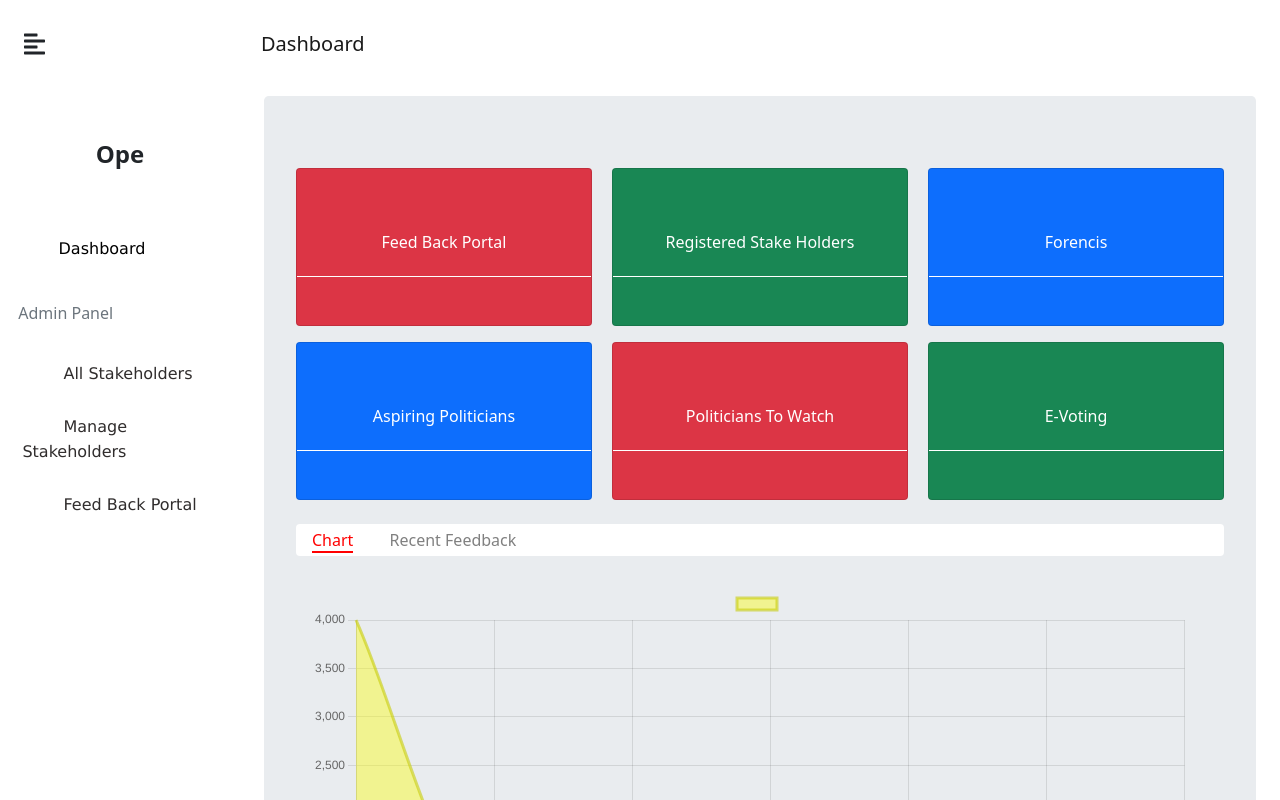
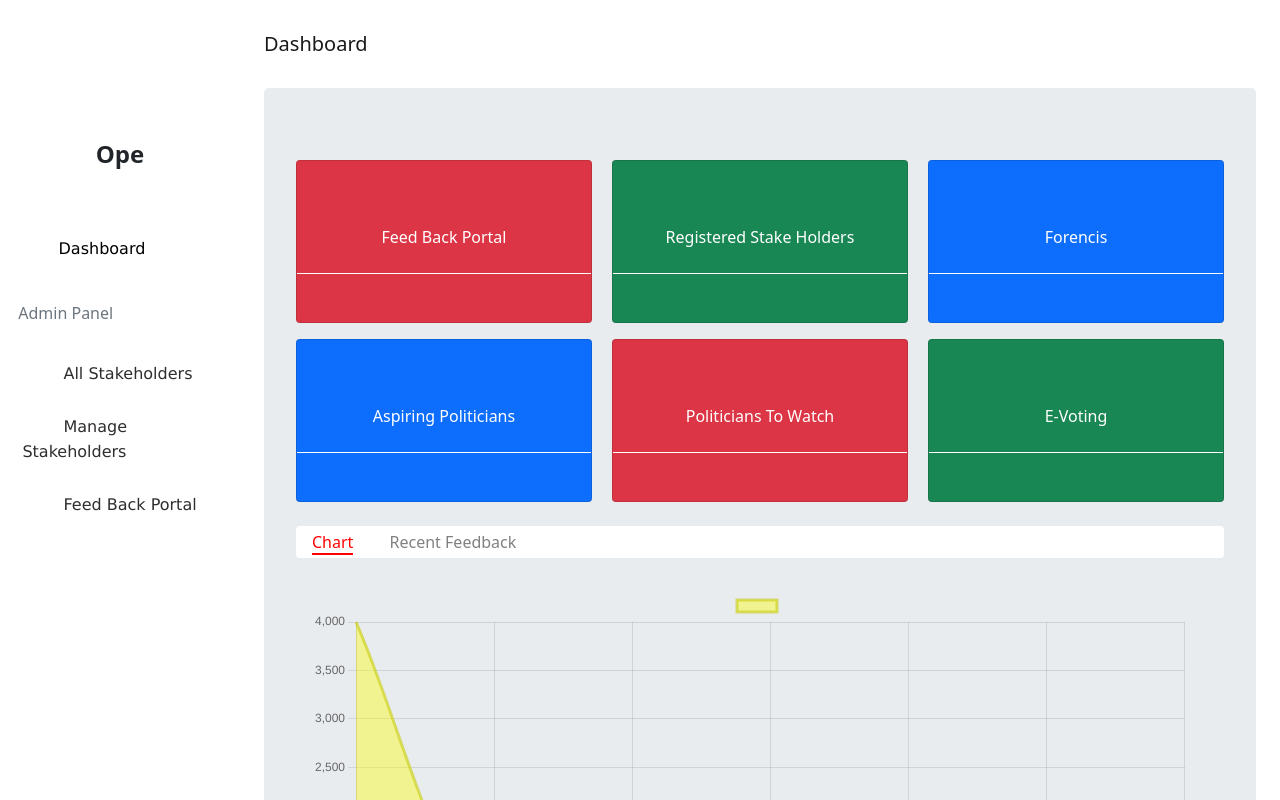
Before and after one commit to amancheal/partydata, a React (Create React App) app: page /dashboard in a window 1280 px wide. Shown: the top 800 px of the page. Built offline with nearby package versions, Linux system fonts and the light colour scheme; some icons are missing.

Commit message:
doneDash

```diff
--- a/src/component/Headers/dashBoardNav.jsx
+++ b/src/component/Headers/dashBoardNav.jsx
@@ -23,7 +23,7 @@ let openNav =()=>{
             <div id='page-content-wrapper  '>
             <nav className="navbar  navbar-expand-lg  bg-transparent navbar-light py-4 px-4 ">
                 <div className='d-flex align-items-center'>
-            <i style={{fontSize:'30px',cursor:'pointer'}}   onClick={openNav } className='fas fa-align-left  primary-text fs-4 me-3'  id='menu-toggle'></i>
+            <i style={{fontSize:'30px',cursor:'pointer'}}   onClick={openNav } className='far fa-bars  primary-text fs-4 me-3'  id='menu-toggle'></i>
             <span  className='dash navbar-brand '>{whattoshow}</span>
             </div>
            </nav>
--- a/src/component/dashboard/cards.jsx
+++ b/src/component/dashboard/cards.jsx
@@ -46,23 +46,25 @@ function Cards() {
     }
 
   return (
-    <div className="jumbotron my-2" >
-      <div className=" card-columns   ">
+    <div className="jumbotron" >
+<div class="card-columns">
+
         { list.map(({name, color})=>{
 
         return(
-               <div key={name} className={`card  rounded-4  ${color} my-2  py-5 `}>
+        <div key={name} className={`card rounded-4  ${color} my-2  py-5 `}>
 
-                <div className="crd card-body text-justify text-nowrap  text-center">
+        <div className="crd card-body text-justify   text-center">
 
-                  <h6 className=" card-title  text-center text-white">{name}</h6>
-
+        <p className=" card-title  text-center text-white">{name}</p>
 
         </div>
         </div>
         )
         }) }
+
   </div>
+
       <div className='bg-white my-3 py-1 border-4 rounded'>
       <span className='mx-3' style={tab !== 'chart' ?{color:'gray', fontWeight:'500'} :{color:'red', borderBottom:'2px solid red', fontWeight:'500'}} onClick={chart}>Chart</span>   <span style={tab !== 'feedbacks' ?{color:'gray', fontWeight:'500'} :{color:'red', borderBottom:'2px solid red', fontWeight:'500'}} onClick={feeds} className='mx-3'>Recent Feedback</span>
       </div>
```
Lines whose indentation alone changed are shown as unchanged.
